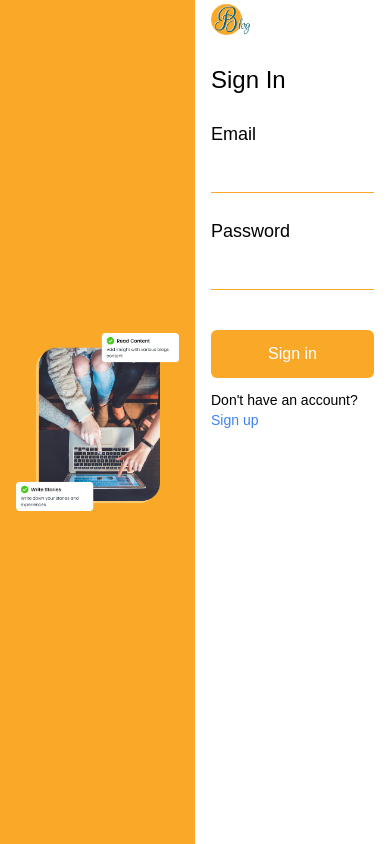
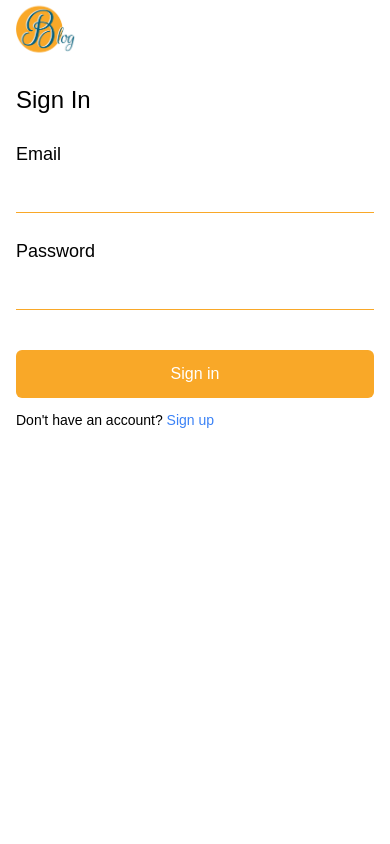
Before and after one commit to mfaisalh12/blog-app, a React (Create React App) app in the folder client/: page /signin in a window 390 px wide. Built offline with nearby package versions, Linux system fonts and the light colour scheme; some icons are missing.

Commit message:
styling responsive with screen 600

```diff
--- a/client/src/pages/Layout/Sign/SignLayout.jsx
+++ b/client/src/pages/Layout/Sign/SignLayout.jsx
@@ -5,15 +5,15 @@
 
 const SignLayout = (props) => {
 	return (
-		<div className="grid grid-cols-2 h-full">
-			<div className="bg-orange h-full">
-				<div className="container mx-auto h-full flex justify-center align-middle">
+		<div className="grid grid-cols-1 md:grid-cols-2 h-full">
+			<div className="bg-orange h-full md:block hidden">
+				<div className="container mx-auto h-full flex justify-center align-middle ">
 					<img src={imageSign} className="self-center lg:max-w-xl" alt="sign" />
 				</div>
 			</div>
 			<div>
 				<div className="container mx-auto h-full lg:py-14">
-					<img src={logo} className="self-center max-w-[40px] md:max-w-[91px]" alt="logo" />
+					<img src={logo} className="self-center max-w-[60px] md:max-w-[91px]" alt="logo" />
 					{props.children}
 				</div>
 			</div>
```
